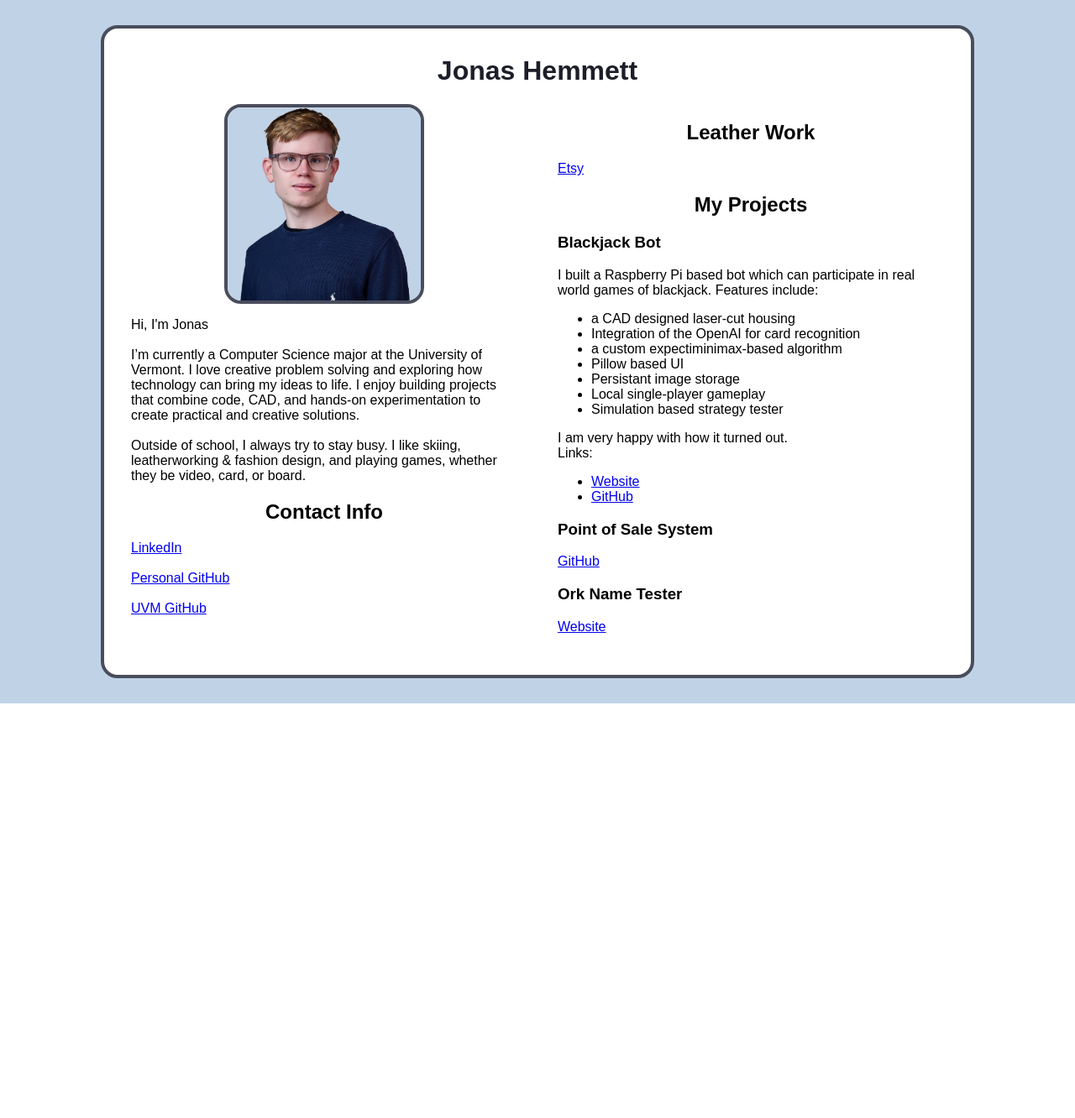
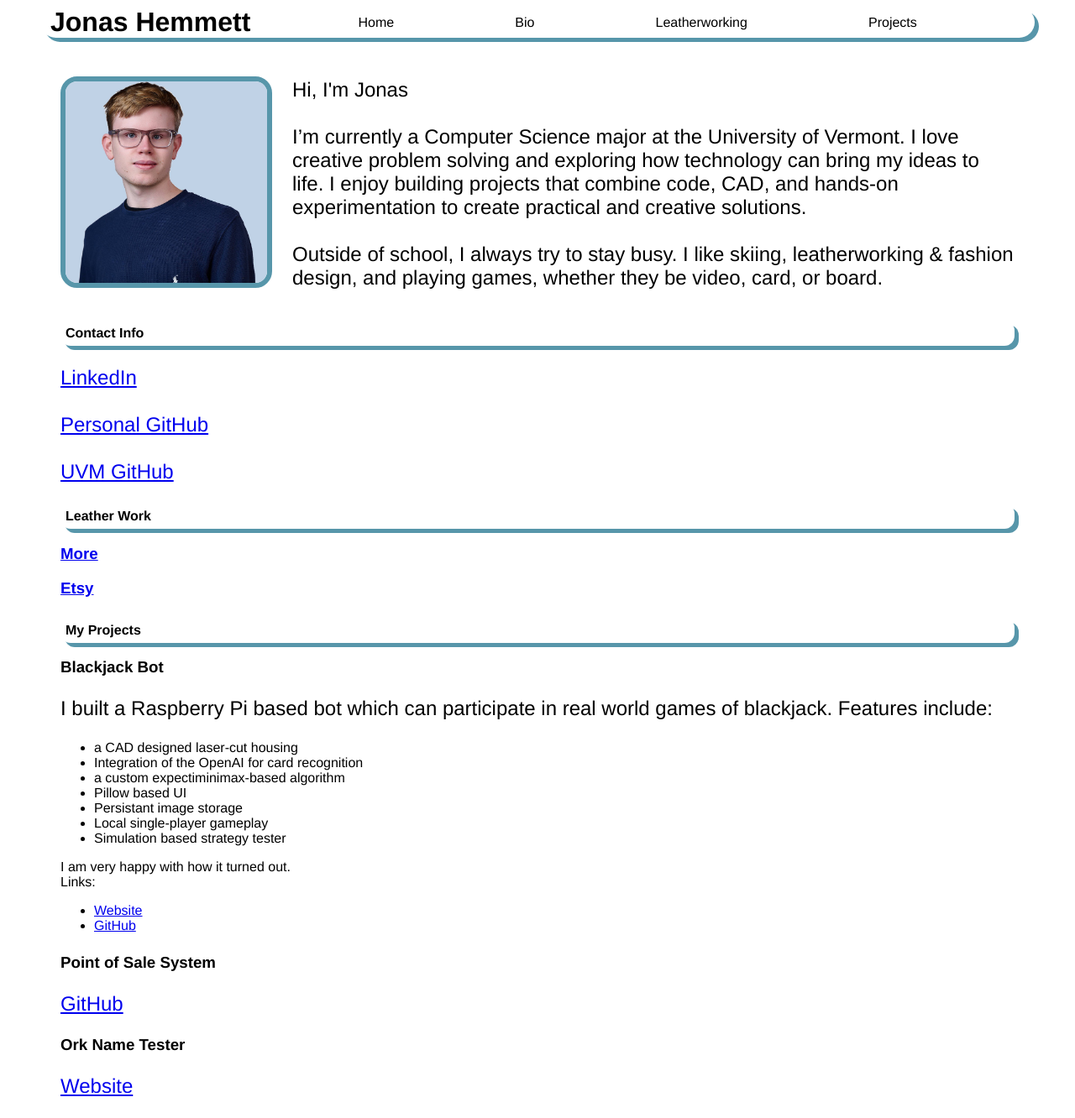
Before and after one commit to jonasgordonhemmett-tech/jonasgordonhemmett-tech.github.io, a PHP site: page / in a window 1280 px wide. Shown: the whole page at 84% size. Before the commit the page ends 838 px from the top, so only its background shows below. Run offline with PHP 8.4, Linux system fonts and the light colour scheme.

Commit message:
Add files via upload

```diff
--- a/css/custom.css
+++ b/css/custom.css
@@ -1,51 +1,86 @@
 html{
-    background-color: #c0d3e6;
-    font-family: Arial, Helvetica, sans-serif;
+    font-family:Helvetica, sans-serif;
+}
+body{
+    margin-left: 48px;
+    margin-right: 48px;
 }
 
-h1{
-    margin-top:0px;
-    text-align: center;
-    color: #1c1e29;;
-}
-
-h2{
-    text-align: center;
-}
-.flexBox{
-    display: flex;
-    gap: 48px;
-    flex-wrap: wrap;
-
-}
-.flexBox .flexBoxChild{
-    flex: 1 1 300px;
-
-}
-body {
-    padding: 32px;
-    background-color: white;
-    margin-top: 30px;
-    margin-bottom: 30px;
-    margin-left: 120px;
-    margin-right: 120px;
-    border: 4px solid #4a4d5c;
-    border-radius: 20px;
+h1, .ah1{
+    color: black;
+    text-decoration: none;
+    margin: 0px;
 
 }
 
+
+h2{
+    font-size: 16px;
+    box-shadow: 5px 5px #5796aa;
+    padding: 6px;
+    border-radius: 12px;
+}
+
+p{
+    font-size:24px;
+}
+header{
+
+
+    display: flex;
+    align-items: center;
+    justify-content: space-between;
+    box-shadow: 5px 5px #5796aa;
+
+    border-radius: 24px;
+    padding-left: 12px;
+    padding-right: 12px;
+}
+
+header h1{
+    flex: 0 0 auto;
+}
+
+header div{
+    flex: 1 1 auto;
+
+    display: flex;
+    gap: 16px;
+    justify-content: space-evenly;
+
+}
+header div p {
+    list-style: none;
+    flex: 0 0 auto;
+}
+
+main{
+    margin:24px;
+}
 img{
-    border: 4px solid #4a4d5c;
+    border: 6px solid #5796aa;
     border-radius: 20px;
 }
 
-.jonasPic{
-    width: 50%;
-    display: block;
-    margin-left: auto;
-    margin-right: auto;
+.bio{
+    display: flex;
+    flex-wrap: wrap;
+    gap:24px;
+    align-items: center;
 }
 
+.bio p{
+    min-width: 300px;
+    flex: 1 1 300px;
+}
+
+.jonasPic{
+    width: 240px;
+    height: auto;
+
+
+}
+/*
 @media (max-width: 1000px) {
     body{
         margin-left: 60px;
@@ -65,4 +100,4 @@ img{
             padding: 16px;
 
     }
-}
+} */
--- a/index.html
+++ b/index.html
@@ -12,11 +12,20 @@
     </head>
 
 <body>
-    <h1>Jonas Hemmett</h1>
+    <header>
+        <h1><a href="#index" class="ah1">Jonas Hemmett</a></h1>
+        <div>
+            <a>Home</a>
+            <a>Bio</a>
+            <a>Leatherworking</a>
+            <a>Projects</a>
+
+        </div>
+    </header>
     <main>
-        <div class="flexBox">
-            <div class="flexBoxChild">
-                <img src="resources/MeLightBlue.jpg" alt="Jonas Hemmett" class = "jonasPic">
+        <div class = "bio">
+
+        <div class="picDiv"><img src="resources/MeLightBlue.jpg" alt="Jonas Hemmett" class = "jonasPic"></div>
             <p>
                 Hi, I'm Jonas<br>
                 <br>
@@ -24,6 +33,7 @@
                 <br>
                 Outside of school, I always try to stay busy. I like skiing, leatherworking & fashion design, and playing games, whether they be video, card, or board.
             </p>
+        </div>
         <h2>Contact Info</h2>
         <p>
             <a href="https://www.linkedin.com/in/jonas-hemmett-8aa39a368">
@@ -34,16 +44,17 @@
             </a><br><br>
             <a href="github.com/Jonas-Hemmett">
                 UVM GitHub
-                    </a><br><br>
-                </p>
-            </div>
-            <div class="flexBoxChild">
-                <h2>Leather Work</h2>
-                <p>
-                    <a href="https://www.etsy.com/shop/HemmettLeather">
-                        Etsy
             </a>
         </p>
+
+        <h2>Leather Work</h2>
+        <h3><a href="https://jhemmett.com/leather.html">More</a></h3>
+
+        <h3><a href="https://www.etsy.com/shop/HemmettLeather">Etsy</a></h3>
+
+        <p>
+        </p>
+
         <h2>My Projects</h2>
         <h3>Blackjack Bot</h3>
         <p>
@@ -77,8 +88,6 @@
                 Website
             </a>
         </p>
-            </div>
 
-        </div>
     </main>
 </body>
```
Also changed, not shown: leather.html (added, +25 -0 lines), resources/LeatherPhotoTexture.jpg (added), resources/LeatherTexture.png (added). Lines whose indentation alone changed are shown as unchanged.
